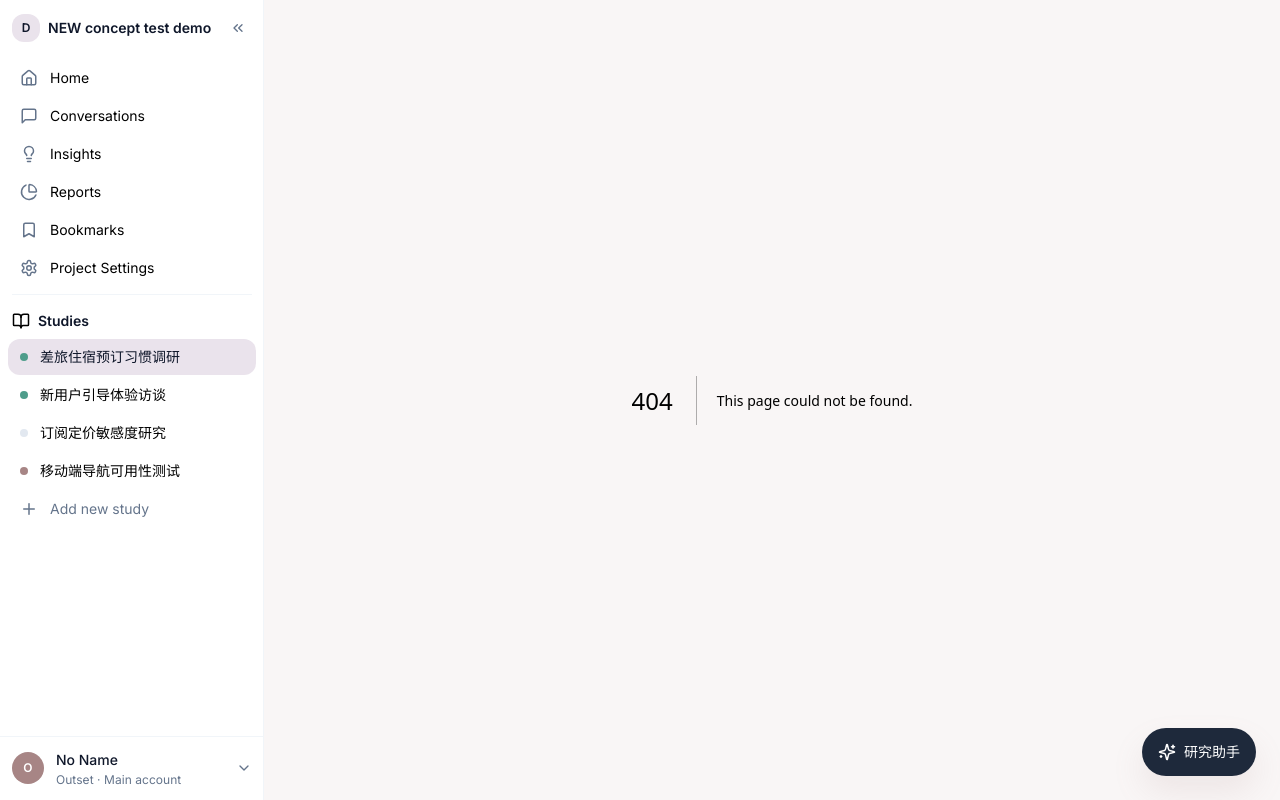
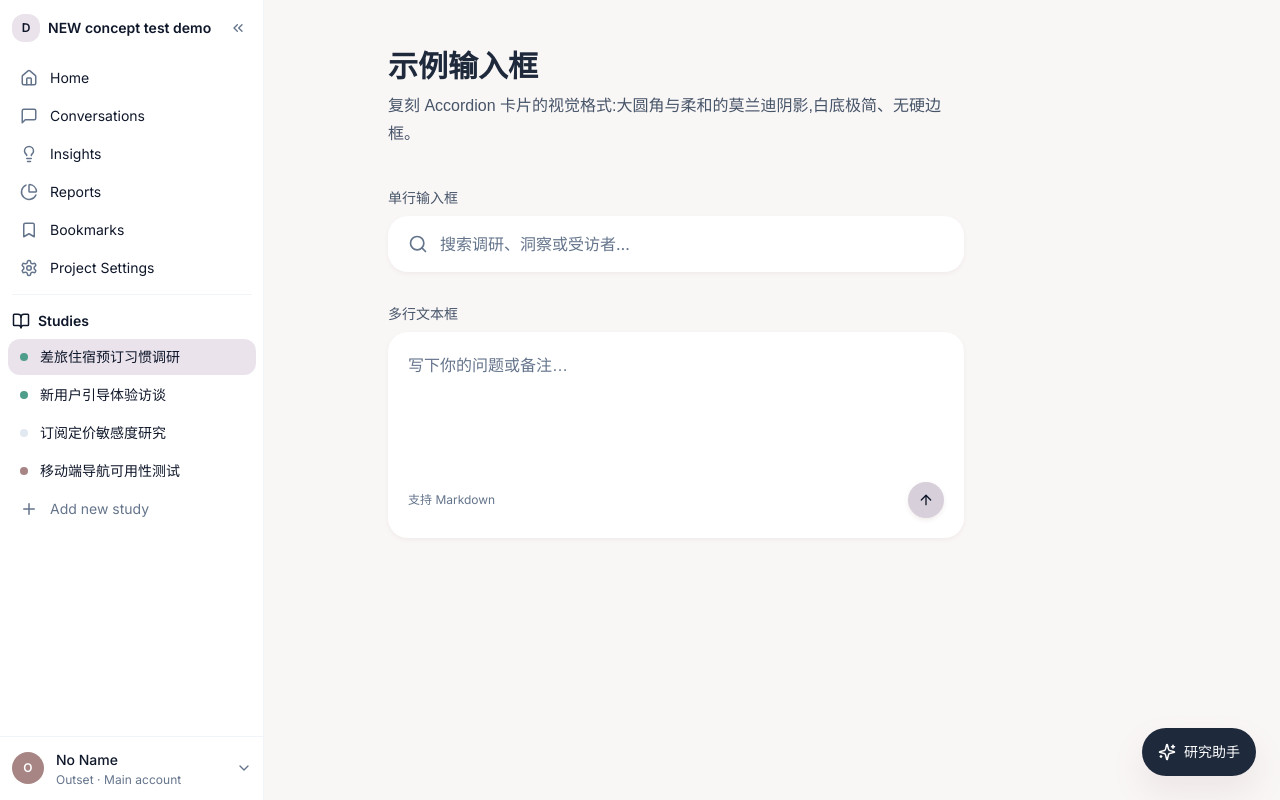
Before and after one commit to zhangsiyu0202-coder/Morris, a Next.js app in the folder apps/web/: page /demo in a window 1280 px wide. Before the commit this address had no page. Built offline with nearby package versions, Linux system fonts and the light colour scheme; a web font is replaced by a local one.

Commit message:
feat: add demo page with soft input component
Add new demo page showcasing a soft input component with rounded corners and shadow effects.

```diff
--- /dev/null
+++ b/apps/web/app/demo/page.tsx
@@ -0,0 +1,17 @@
+import { SoftInput } from "@/components/demo/soft-input";
+
+export default function DemoPage() {
+  return (
+    <main className="min-h-full bg-mauve-50 px-8 py-12">
+      <div className="mx-auto max-w-3xl">
+        <header className="mb-10">
+          <h1 className="font-ui text-3xl font-semibold text-ink-800">示例输入框</h1>
+          <p className="mt-2 max-w-xl font-reading text-body leading-7 text-ink-600">
+            复刻 Accordion 卡片的视觉格式:大圆角与柔和的莫兰迪阴影,白底极简、无硬边框。
+          </p>
+        </header>
+        <SoftInput />
+      </div>
+    </main>
+  );
+}
--- /dev/null
+++ b/apps/web/components/demo/soft-input.tsx
@@ -0,0 +1,54 @@
+"use client";
+
+import { useState } from "react";
+import { Search, ArrowUp } from "lucide-react";
+
+/**
+ * 示例输入框 —— 复刻 Accordion 卡片的视觉格式:
+ * - 大圆角 radius-xl (20px)
+ * - 柔和莫兰迪阴影 0 2px 4px rgba(167,133,133,0.08)（= mauve-400 @ 8%）
+ * - 白底、极简、无硬边框（聚焦时阴影微微加深 + 一圈极淡内描边)
+ */
+export function SoftInput() {
+  const [value, setValue] = useState("");
+
+  return (
+    <div className="flex w-full max-w-xl flex-col gap-8">
+      {/* 单行输入框 */}
+      <div>
+        <label className="mb-2 block font-ui text-sm text-ink-600">单行输入框</label>
+        <div className="group flex items-center gap-3 rounded-[20px] bg-ink-0 px-5 py-4 shadow-[0px_2px_4px_rgba(167,133,133,0.08)] transition-shadow duration-200 focus-within:shadow-[0px_4px_12px_rgba(167,133,133,0.16)]">
+          <Search className="size-5 shrink-0 text-ink-400" aria-hidden />
+          <input
+            value={value}
+            onChange={(e) => setValue(e.target.value)}
+            placeholder="搜索调研、洞察或受访者…"
+            className="min-w-0 flex-1 bg-transparent font-ui text-body text-ink-800 placeholder:text-ink-400 focus:outline-none"
+          />
+        </div>
+      </div>
+
+      {/* 多行文本框 */}
+      <div>
+        <label className="mb-2 block font-ui text-sm text-ink-600">多行文本框</label>
+        <div className="group rounded-[20px] bg-ink-0 p-5 shadow-[0px_2px_4px_rgba(167,133,133,0.08)] transition-shadow duration-200 focus-within:shadow-[0px_4px_12px_rgba(167,133,133,0.16)]">
+          <textarea
+            rows={4}
+            placeholder="写下你的问题或备注…"
+            className="w-full resize-none bg-transparent font-reading text-body leading-7 text-ink-800 placeholder:text-ink-400 focus:outline-none"
+          />
+          <div className="mt-3 flex items-center justify-between">
+            <span className="font-ui text-xs text-ink-400">支持 Markdown</span>
+            <button
+              type="button"
+              aria-label="发送"
+              className="grid size-9 place-items-center rounded-xl bg-mauve-200 text-ink-900 shadow-[0px_2px_4px_rgba(167,133,133,0.16)] transition-colors hover:bg-mauve-400 hover:text-ink-0"
+            >
+              <ArrowUp className="size-4" />
+            </button>
+          </div>
+        </div>
+      </div>
+    </div>
+  );
+}
```
